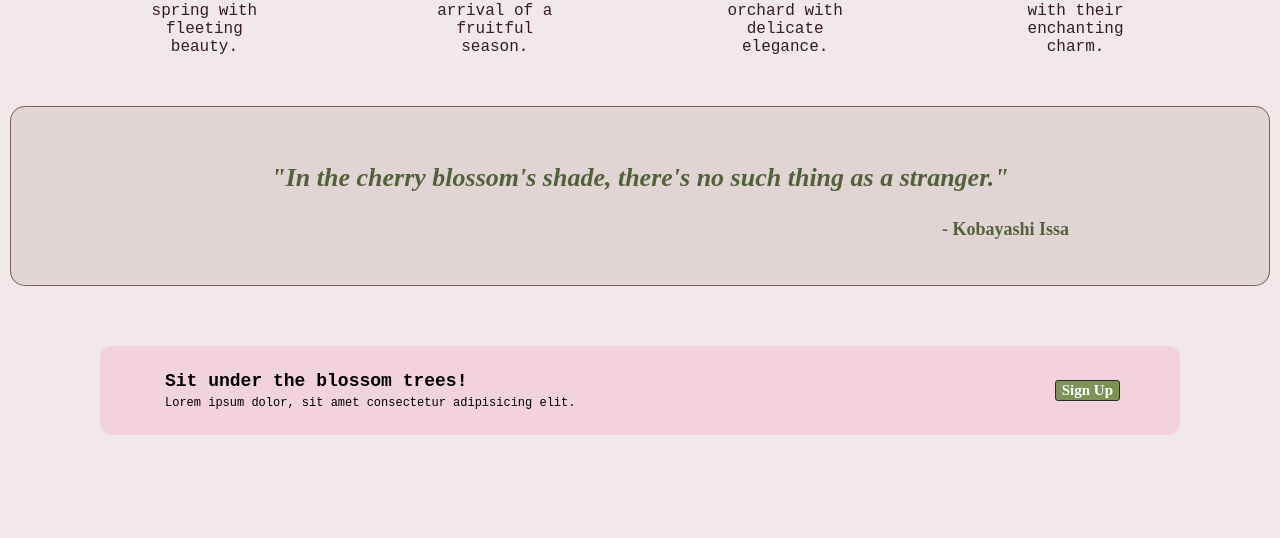
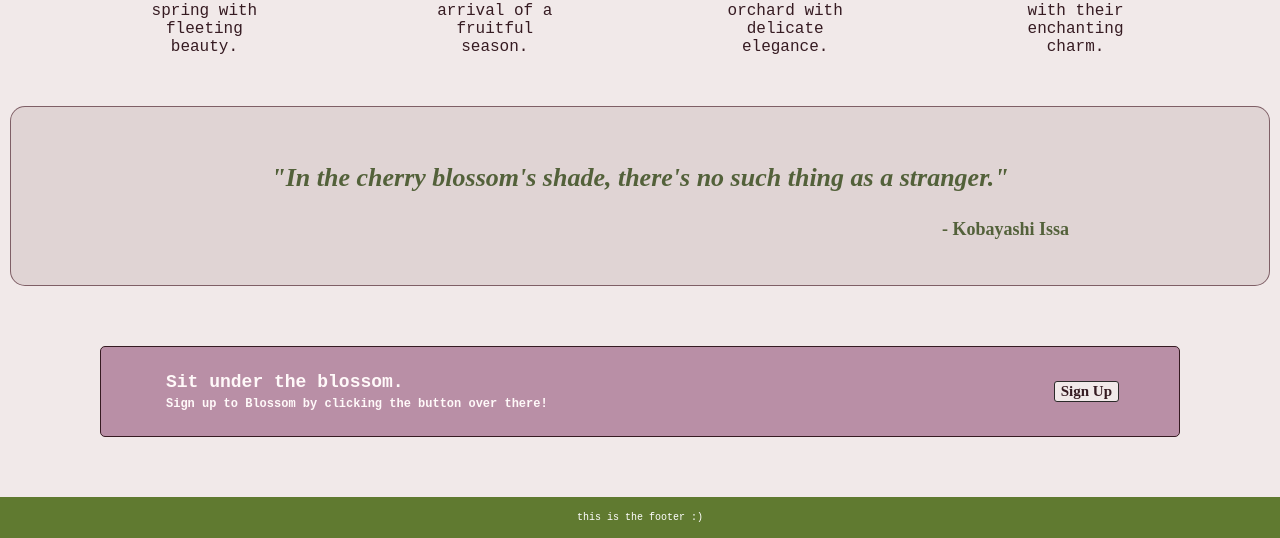
Before and after one commit to ajlfree/Landing-Page, a plain HTML site: page index.html in a window 1280 px wide. Shown: the part 634-1172 px from the top of the page. Before the commit the page ends 1069 px from the top, so only its background shows below. Drawn offline with Linux system fonts and the light colour scheme.

Commit message:
Add footer and styling

```diff
--- a/index.html
+++ b/index.html
@@ -57,19 +57,17 @@
 
   <div class="sign-up">
     <div class="txt">
-    <p class="big">Sit under the blossom trees!</p>
-    <p class="little">Lorem ipsum dolor, sit amet consectetur adipisicing elit.</p>
+    <p class="big">Sit under the blossom.</p>
+    <p class="little">Sign up to Blossom by clicking the button over there!</p>
     </div>
      <button class="one">Sign Up</button>
   </div>
 
 </div>
 
-<!--
   <div class="footer">
-    Footer
+    <p>this is the footer :) </p>
   </div>
--->
 
 </body>
 </html>
--- a/styles.css
+++ b/styles.css
@@ -186,11 +186,13 @@ h3 {
 .sign-up {
     display: flex;
     margin: 20px 100px;
-    background-color: #f1d2dd;
+    background-color: #b98fa6;
     padding: 20px 60px;
-    border-radius: 12px;
+    border-radius: 5px;
     justify-content: space-between;
-
+    color: #fff9f9;
+    border: 1px #361b22 solid;
+    font-weight: bold;
 }
 
 .txt {
@@ -213,14 +215,26 @@ h3 {
 .one {
     align-self: center;
     font-size: 15px;
-    background-color:  #7d9255;
+    background-color:  #f1e9e9;
     border: none;
     font-family: "Times New Roman", sans-serif;
     border-radius: 3px;
-    color: white;
+    color: #361b22;
     font-weight: bold;
     border: rgb(44, 42, 42) solid 1px;
     flex-shrink: 0;
 
 }
 /*This is for the footer*/
+
+.footer {
+    display: flex;
+    background-color:#607a30;
+    font-size: 10px;
+    padding: 5px;
+    justify-content: center;
+    color: white;
+    font-family: monospace, "Times New Roman", sans-serif;
+    margin-top: 40px;
+
+}
```
